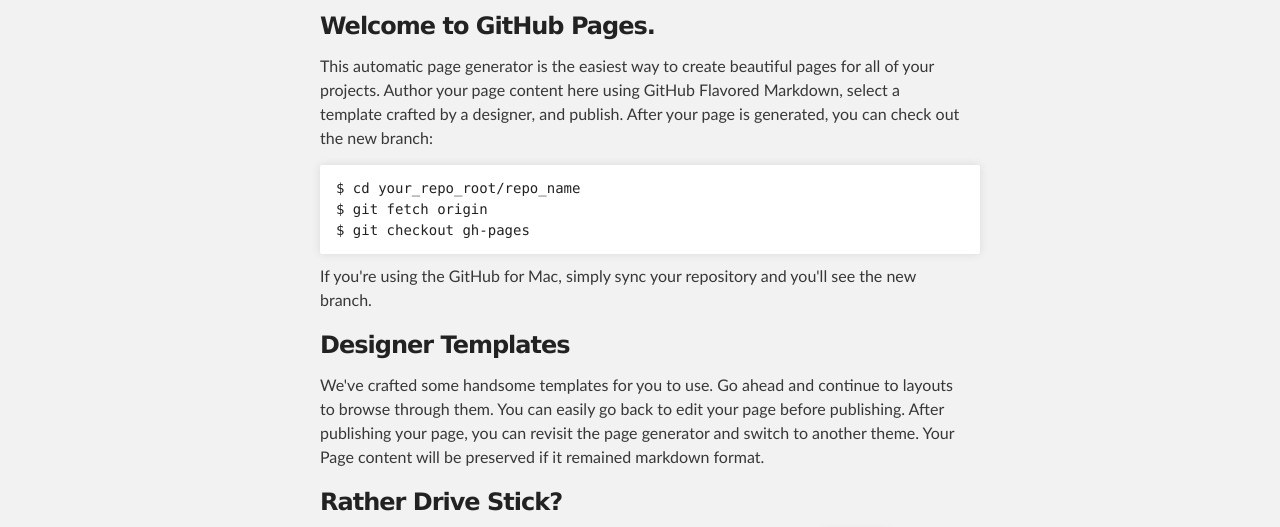
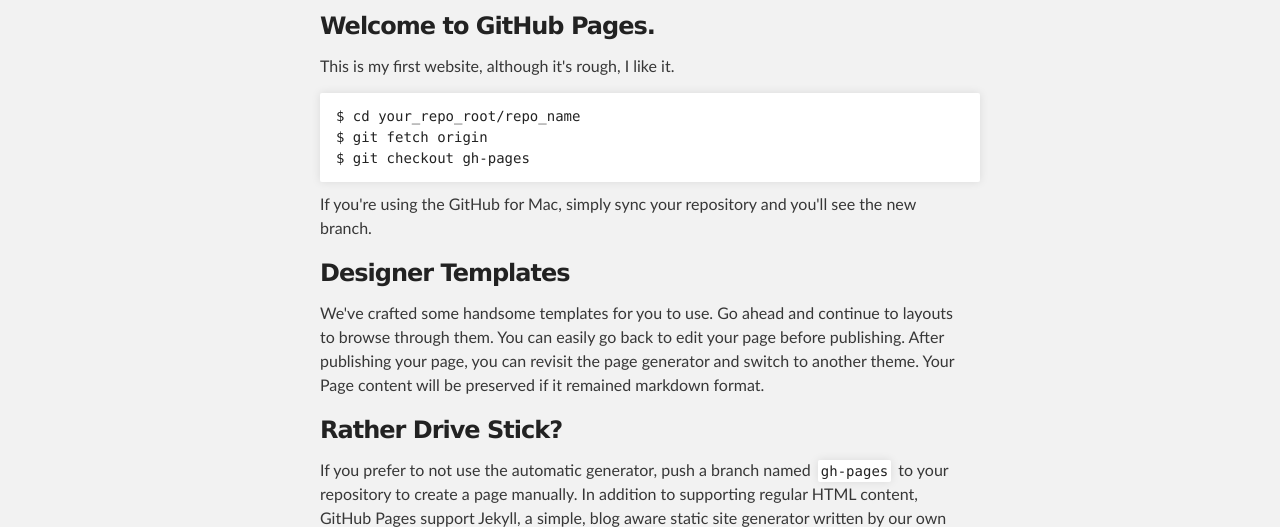
Before and after one commit to LuoYisheng/Lalala, a plain HTML site: page index.html in a window 1280 px wide. Shown: the part 252-779 px from the top of the page. Drawn offline with Linux system fonts and the light colour scheme.

Commit message:
Update index.html

```diff
--- a/index.html
+++ b/index.html
@@ -8,7 +8,7 @@
 
     <link rel="stylesheet" type="text/css" media="screen" href="stylesheets/stylesheet.css">
 
-    <title>Lalala</title>
+    <title>Eason's Place</title>
   </head>
 
   <body>
@@ -34,7 +34,7 @@
         <h3>
 <a name="welcome-to-github-pages" class="anchor" href="#welcome-to-github-pages"><span class="octicon octicon-link"></span></a>Welcome to GitHub Pages.</h3>
 
-<p>This automatic page generator is the easiest way to create beautiful pages for all of your projects. Author your page content here using GitHub Flavored Markdown, select a template crafted by a designer, and publish. After your page is generated, you can check out the new branch:</p>
+<p>This is my first website, although it's rough, I like it.
 
 <pre><code>$ cd your_repo_root/repo_name
 $ git fetch origin
```
